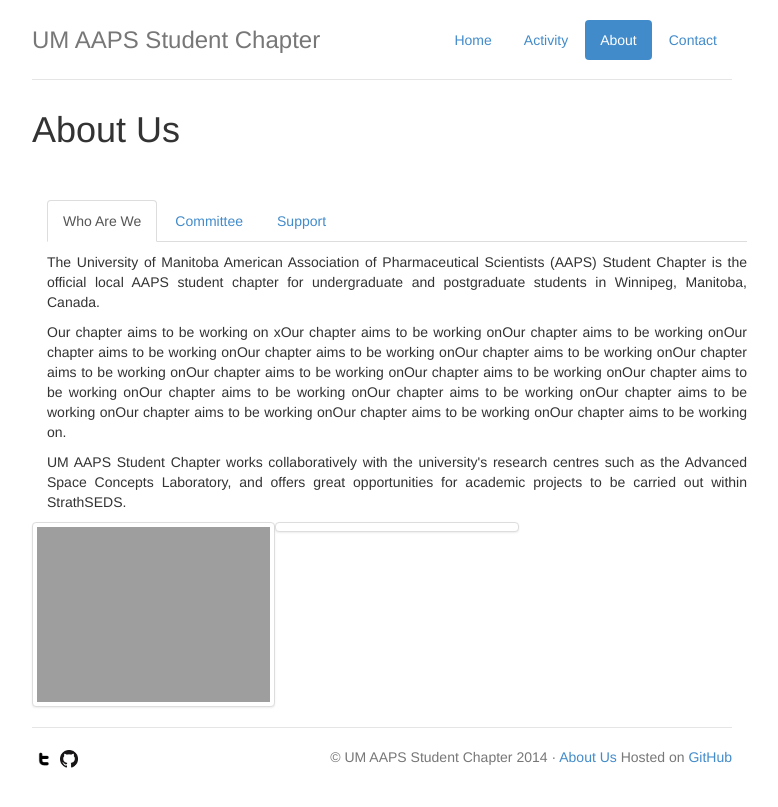
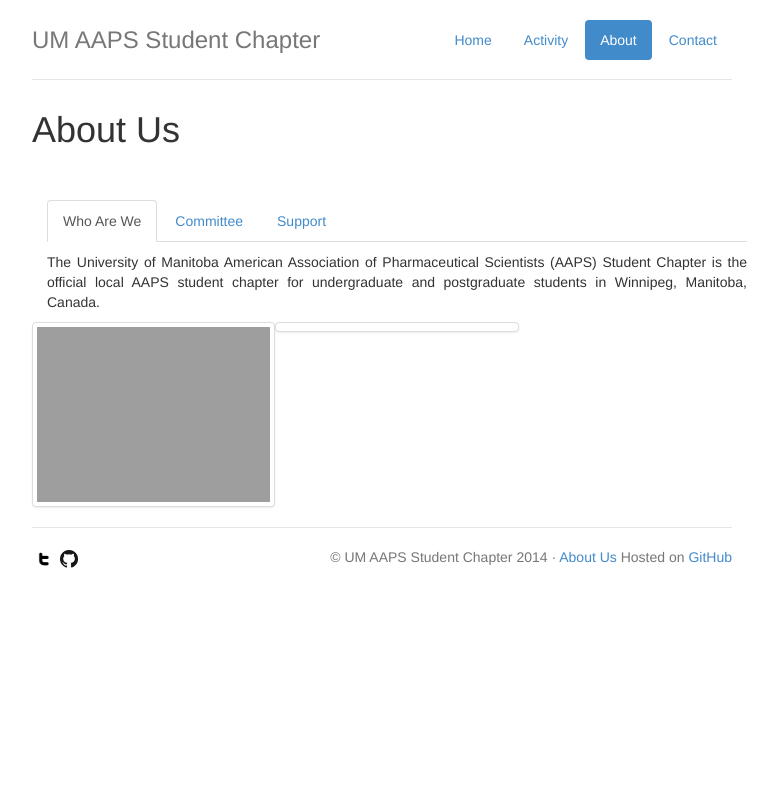
Before and after one commit to umaaps/umaaps.github.io, a Jekyll site: the page built from about.html, in a window 1280 px wide. Shown: the top 807 px of the page, without its empty margins (258-1036 px from the left). Built offline with Jekyll 4.4.1, drawn with Linux system fonts in a browser that asks for light colours; part of the change alters nothing that is shown.

```diff
--- a/_config.yml
+++ b/_config.yml
@@ -1,7 +1,7 @@
 # Site settings
 # Name of your Site
 title: University of Manitoba AAPS Student Chapter (UMASC)
-email:
+email: umaaps.chapter@gmail.com
 
 # Short description (goes below the title)
 description: University of Manitoba AAPS Student Chapter
@@ -33,7 +33,7 @@ contact_email: umaaps.chapter@gmail.com
 web_email: chanyufei@gmail.com
 
 # Committee data
-committee_positions: [president, secretary, treasurer]
+committee_positions: [president, vp, secretary, treasurer]
 committee:
   president:
     name: Sarandeep Malhi
--- a/about.html
+++ b/about.html
@@ -22,8 +22,6 @@ permalink: /about/
         	<section>
         		<p></p>
             	<p align="justify">The University of Manitoba American Association of Pharmaceutical Scientists (AAPS) Student Chapter is the official local AAPS student chapter for undergraduate and postgraduate students in Winnipeg, Manitoba, Canada.</p>
-            	<p align="justify">Our chapter aims to be working on xOur chapter aims to be working onOur chapter aims to be working onOur chapter aims to be working onOur chapter aims to be working onOur chapter aims to be working onOur chapter aims to be working onOur chapter aims to be working onOur chapter aims to be working onOur chapter aims to be working onOur chapter aims to be working onOur chapter aims to be working onOur chapter aims to be working onOur chapter aims to be working onOur chapter aims to be working onOur chapter aims to be working on.</p>
-            	<p align="justify">UM AAPS Student Chapter works collaboratively with the university's research centres such as the Advanced Space Concepts Laboratory, and offers great opportunities for academic projects to be carried out within StrathSEDS.</p>
 
             	<div class="row">
                 	<div class="col-xs-6 col-sm-4 thumbnail"><img class="img-responsive" src="{{site.imageurl}}logos/alumni-fund.jpg" alt="StrathSEDS is part funded by the University of Strathclyde Alumni Fund"></div>
```
